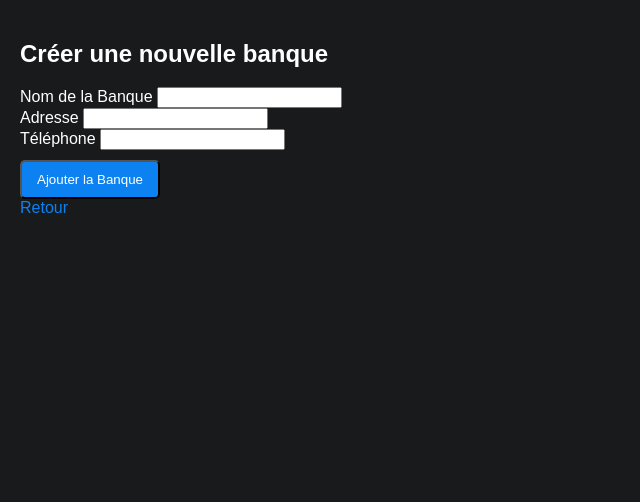
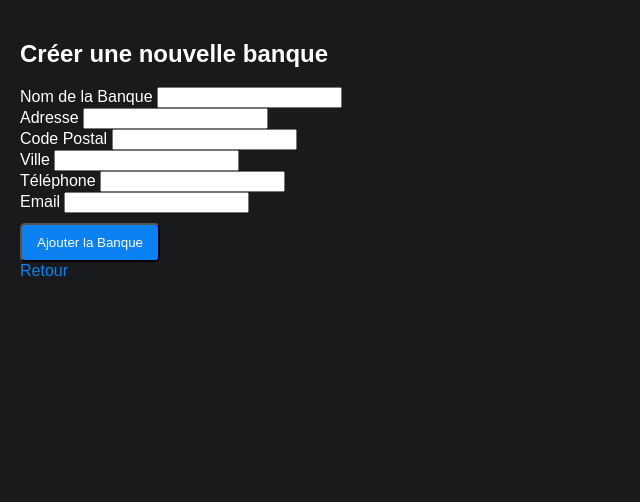
Before and after one commit to Porquez/protefinance, a Flask app: page /formulaire_banque in a window 1280 px wide. Shown: the part 133-635 px from the top of the page, without its empty margins (0-640 px from the left). Run offline with Flask 3, Linux system fonts and the light colour scheme; some libraries are stand-ins or nearby versions.

Commit message:
Mise à jour formulaire banque

```diff
--- a/app/forms.py
+++ b/app/forms.py
@@ -2,7 +2,7 @@ from datetime import datetime
 from flask_wtf import FlaskForm
 from flask_wtf.file import FileField, FileAllowed
 from wtforms import DateField, FloatField, SelectField, StringField, SubmitField
-from wtforms.validators import DataRequired, Length
+from wtforms.validators import DataRequired, Length, Optional
 from app.models import Nature, Beneficiaire, Compte, ModeReglement, Contact
 
 class PieceJustificativeForm(FlaskForm):
@@ -32,7 +32,12 @@ class CompteForm(FlaskForm):
 class BanqueForm(FlaskForm):
     nom = StringField('Nom de la Banque', validators=[DataRequired()])
     adresse = StringField('Adresse', validators=[DataRequired()])
-    telephone = StringField('Téléphone', validators=[DataRequired()])
+    code_postal = StringField('Code Postal', validators=[DataRequired()])
+    ville = StringField('Ville', validators=[DataRequired()])
+    telephone = StringField('Téléphone', validators=[Optional()])
+    email = StringField('Email', validators=[Optional()])
+    identifiant_client = StringField('Identifiant Client', validators=[Optional()])
+    nom_conseiller = StringField('Nom Conseiller', validators=[Optional()])
     submit = SubmitField('Ajouter la Banque')
 
 class NatureForm(FlaskForm):
--- a/app/routes.py
+++ b/app/routes.py
@@ -49,20 +49,38 @@ def index():
 
 @app.route('/formulaire_banque', methods=['GET', 'POST'])
 def formulaire_banque():
-    form = BanqueForm()  # Remplacez FormBanque par le nom réel de votre formulaire de création de banque
+    form = BanqueForm()  # Assurez-vous que votre formulaire a tous les champs requis
     if request.method == 'POST' and form.validate_on_submit():
-        nom = form.nom.data  # Exemple de champ du formulaire
+        # Récupération des données du formulaire
+        nom = form.nom.data
         adresse = form.adresse.data
+        code_postal = form.code_postal.data
+        ville = form.ville.data
         telephone = form.telephone.data  # Optionnel
+        email = form.email.data  # Optionnel
+        identifiant_client = form.identifiant_client.data  # Optionnel
+        nom_conseiller = form.nom_conseiller.data  # Optionnel
 
-        # Ajoutez ici la logique pour enregistrer la banque dans la base de données
-        nouvelle_banque = Banque(nom=nom, adresse=adresse, telephone=telephone)
+        # Créer une nouvelle instance de Banque
+        nouvelle_banque = Banque(
+            nom=nom,
+            adresse=adresse,
+            code_postal=code_postal,
+            ville=ville,
+            telephone=telephone,
+            email=email,
+            identifiant_client=identifiant_client,
+            nom_conseiller=nom_conseiller
+        )
+
+        # Ajouter à la session et valider
         db.session.add(nouvelle_banque)
         db.session.commit()
 
-        return redirect(url_for('index'))  # Rediriger vers la page d'accueil après l'ajout
+        flash('La banque a été ajoutée avec succès.', 'success')  # Message de succès
+        return redirect(url_for('index'))
 
-    return render_template('banque/formulaire_banque.html', form=form)  # Assurez-vous de passer le formulaire au template
+    return render_template('banque/formulaire_banque.html', form=form)  # Passer le formulaire au template
 
 @app.route('/ajouter_beneficiaire', methods=['GET', 'POST'])
 def ajouter_beneficiaire():
--- a/app/templates/banque/formulaire_banque.html
+++ b/app/templates/banque/formulaire_banque.html
@@ -14,7 +14,16 @@
         {{ form.adresse.label }} {{ form.adresse(class="form-control") }}
     </div>
     <div class="form-group">
+        {{ form.code_postal.label }} {{ form.code_postal(class="form-control") }}
+    </div>
+    <div class="form-group">
+        {{ form.ville.label }} {{ form.ville(class="form-control") }}
+    </div>
+    <div class="form-group">
         {{ form.telephone.label }} {{ form.telephone(class="form-control") }}
+    </div>
+    <div class="form-group">
+        {{ form.email.label }} {{ form.email(class="form-control") }}
     </div>
     <div class="form-group">
         {{ form.submit(class="btn btn-primary") }}
```
Also changed, not shown: 1 other file.
